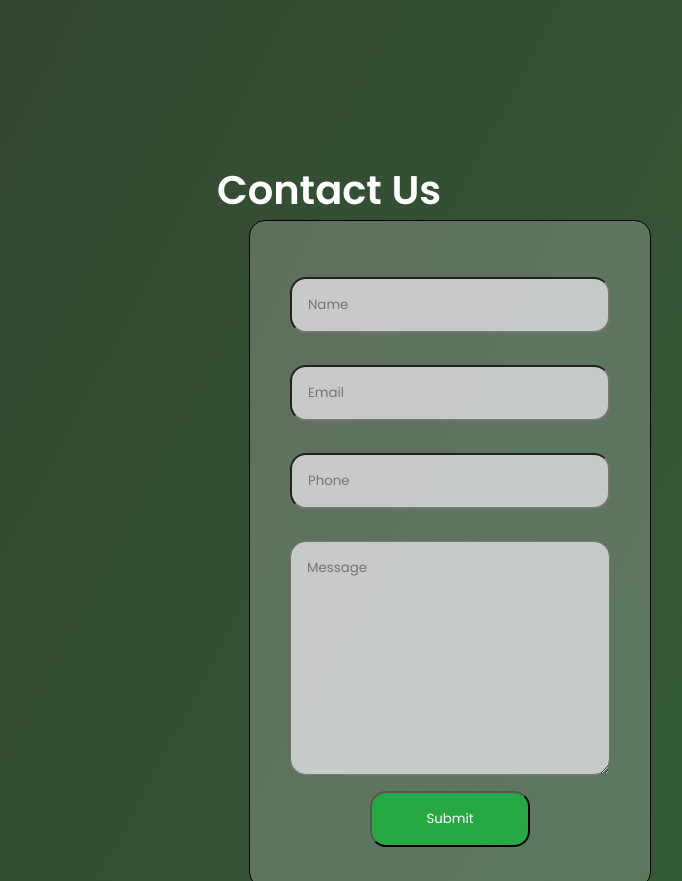
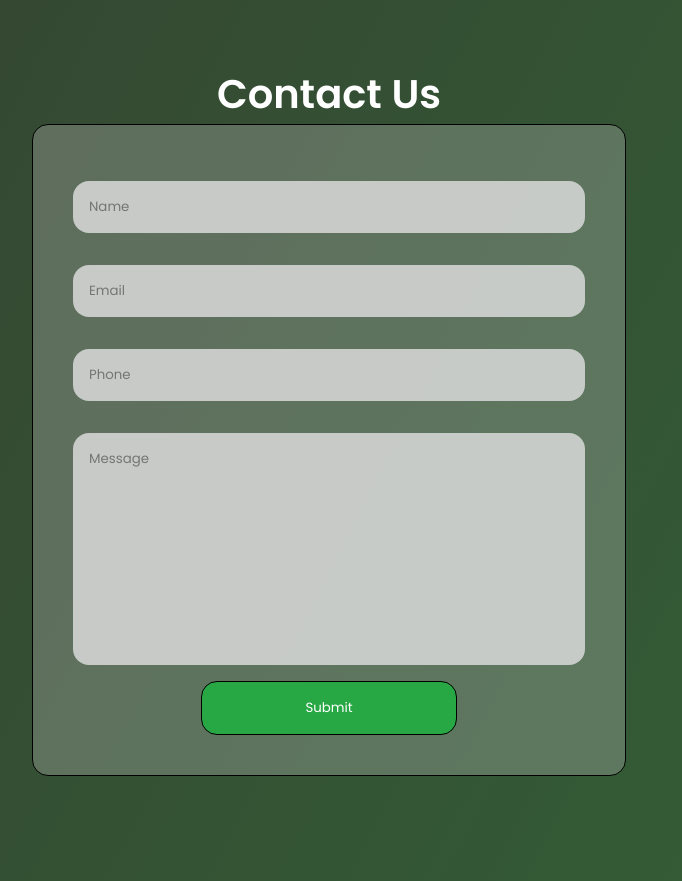
Before and after one commit to youhane/LnTFE, a plain HTML site: page Meet 4/pages/index.html in a window 1280 px wide. Shown: the part 1720-2601 px from the top of the page, without its empty margins (311-993 px from the left). Drawn offline with Linux system fonts and the light colour scheme.

Commit message:
ok done meet 4

```diff
--- a/Meet 4/styles/style.css
+++ b/Meet 4/styles/style.css
@@ -6,6 +6,7 @@
     font-family: 'Poppins', sans-serif;
     color: #FFFFFF;
     scroll-behavior: smooth;
+    transition: all .2s; /*buat bikin animasi pas masuk/ada perubahan jadi ada transisi pelannya */
 }
 
 .home{
@@ -52,10 +53,14 @@ li, a{
     padding: 1rem;
 }
 
+a:hover{
+    border-bottom: 1px solid white;
+}
+
 .about{
     background-color: #464232;
     text-align: center;
-    padding: 10rem 0;
+    padding: 5rem 0;
 }
 
 .about h1{
@@ -65,7 +70,7 @@ li, a{
 
 .fa-tree{
     font-size: 10rem;
-    padding: 8rem 0;
+    padding: 10rem 0;
     /* padding: atas kanan bawah kiri (arah jarum jam); */
 }
 
@@ -86,6 +91,14 @@ input, textarea{
     margin: 1rem 0;
     padding: 1rem;
     border-radius: 1rem;
+    resize: none; /* biar gabisa digede2in */
+    border: none;
+}
+
+input:focus, textarea:focus{
+    border: none;
+    outline: none;
+    /* biar kalo diklik gaada outline gitu */
 }
 
 form{
@@ -93,8 +106,9 @@ form{
     border: 1px solid black;
     display: flex;
     flex-direction: column;
-    width: 20rem;
-    margin-left: 35rem;
+    width: 40%;
+    margin-left: auto;
+    margin-right: auto;
     padding: 2.5rem;
     border-radius: 1rem;
 }
@@ -110,6 +124,11 @@ form button{
     width: 50%;
     margin-left: auto;
     margin-right: auto;
+    border: 1px solid black;
+}
+
+form button:hover{
+    background-color: #1f8136;
 }
 
 footer{
```
Also changed, not shown: Meet 4/pages/index.html (+2 -0 lines).
